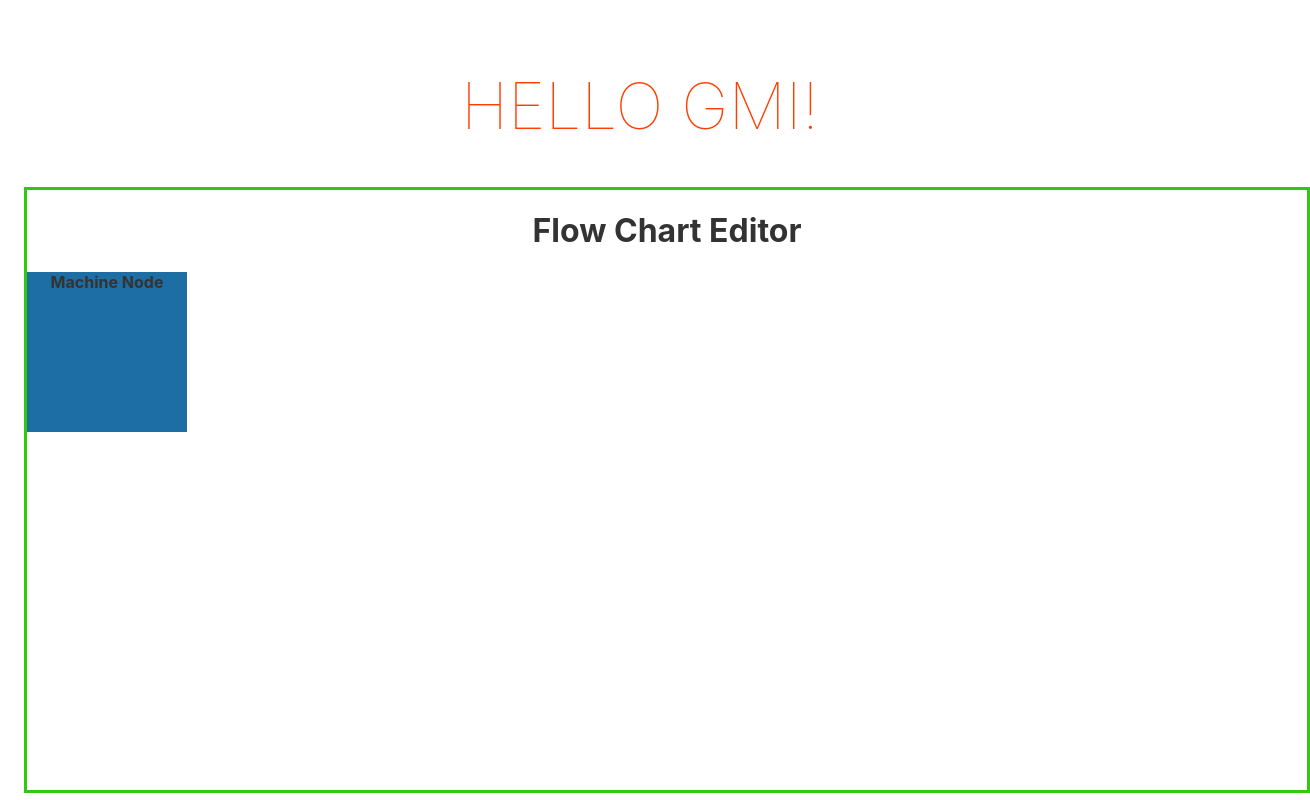
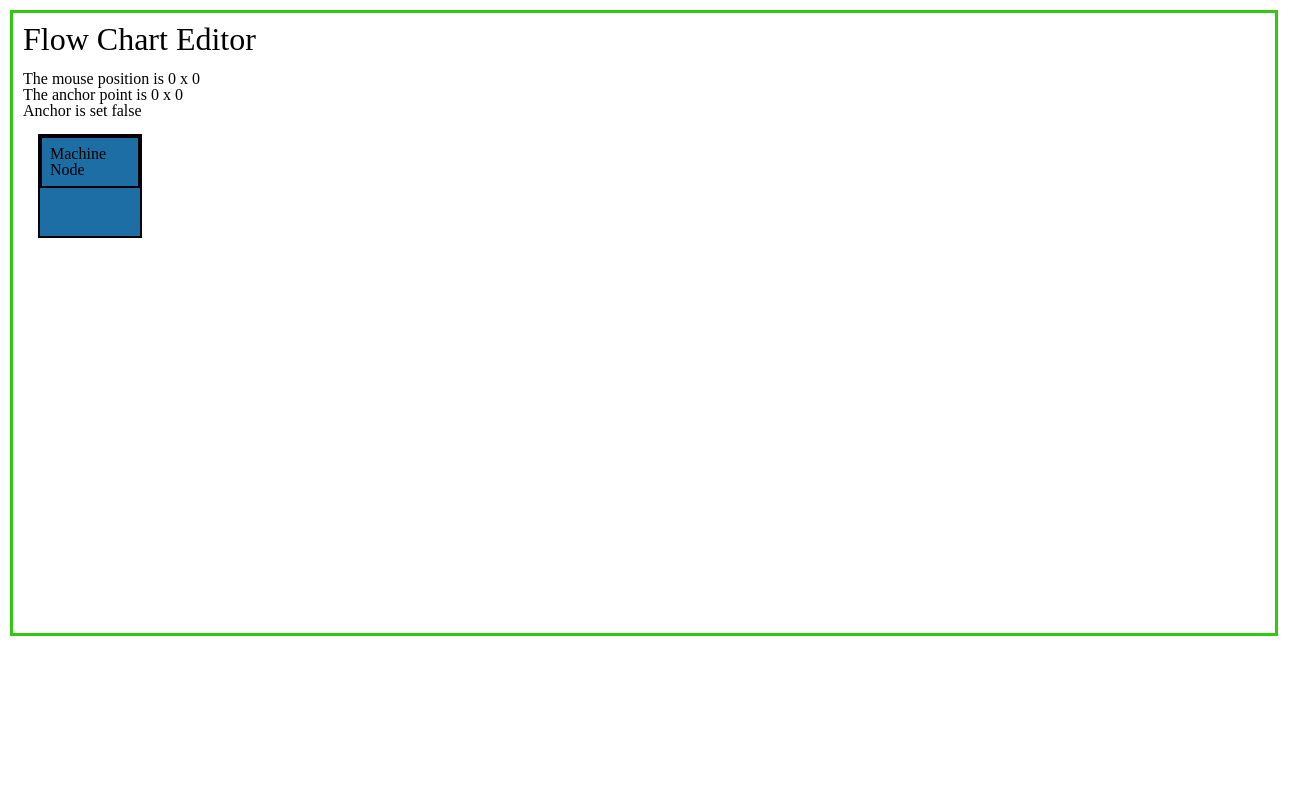
Before and after one commit to natebean/svelte-flow-chart, a Svelte app: page / in a window 1280 px wide. Shown: the whole page, 1310 px wide, since content can reach past the window. Built offline with nearby package versions, Linux system fonts and the light colour scheme.

Commit message:
working connector drawing
Author:    Nathan Bean <natebean@hey.com>

```diff
--- a/public/global.css
+++ b/public/global.css
@@ -1,63 +1,129 @@
-html, body {
-	position: relative;
-	width: 100%;
-	height: 100%;
+html,
+body,
+div,
+span,
+applet,
+object,
+iframe,
+h1,
+h2,
+h3,
+h4,
+h5,
+h6,
+p,
+blockquote,
+pre,
+a,
+abbr,
+acronym,
+address,
+big,
+cite,
+code,
+del,
+dfn,
+em,
+img,
+ins,
+kbd,
+q,
+s,
+samp,
+small,
+strike,
+strong,
+sub,
+sup,
+tt,
+var,
+b,
+u,
+i,
+center,
+dl,
+dt,
+dd,
+ol,
+ul,
+li,
+fieldset,
+form,
+label,
+legend,
+table,
+caption,
+tbody,
+tfoot,
+thead,
+tr,
+th,
+td,
+article,
+aside,
+canvas,
+details,
+embed,
+figure,
+figcaption,
+footer,
+header,
+hgroup,
+menu,
+nav,
+output,
+ruby,
+section,
+summary,
+time,
+mark,
+audio,
+video {
+	margin: 0;
+	padding: 0;
+	border: 0;
+	font-size: 100%;
+	font: inherit;
+	vertical-align: baseline;
+}
+
+article,
+aside,
+details,
+figcaption,
+figure,
+footer,
+header,
+hgroup,
+menu,
+nav,
+section {
+	display: block;
 }
 
 body {
-	color: #333;
-	margin: 0;
-	padding: 8px;
-	box-sizing: border-box;
-	font-family: -apple-system, BlinkMacSystemFont, "Segoe UI", Roboto, Oxygen-Sans, Ubuntu, Cantarell, "Helvetica Neue", sans-serif;
+	line-height: 1;
 }
 
-a {
-	color: rgb(0,100,200);
-	text-decoration: none;
+ol,
+ul {
+	list-style: none;
 }
 
-a:hover {
-	text-decoration: underline;
+blockquote,
+q {
+	quotes: none;
 }
 
-a:visited {
-	color: rgb(0,80,160);
+blockquote:before,
+blockquote:after,
+q:before,
+q:after {
+	content: '';
+	content: none;
 }
 
-label {
-	display: block;
+table {
+	border-collapse: collapse;
+	border-spacing: 0;
 }
-
-input, button, select, textarea {
-	font-family: inherit;
-	font-size: inherit;
-	-webkit-padding: 0.4em 0;
-	padding: 0.4em;
-	margin: 0 0 0.5em 0;
-	box-sizing: border-box;
-	border: 1px solid #ccc;
-	border-radius: 2px;
-}
-
-input:disabled {
-	color: #ccc;
-}
-
-button {
-	color: #333;
-	background-color: #f4f4f4;
-	outline: none;
-}
-
-button:disabled {
-	color: #999;
-}
-
-button:not(:disabled):active {
-	background-color: #ddd;
-}
-
-button:focus {
-	border-color: #666;
-}
--- /dev/null
+++ b/reference/App mouse sample.svelte
@@ -0,0 +1,19 @@
+<script>
+	let m = { x: 0, y: 0 };
+
+	function handleMousemove(event) {
+		m.x = event.clientX;
+		m.y = event.clientY;
+	}
+</script>
+
+<div on:mousemove={handleMousemove}>
+	The mouse position is {m.x} x {m.y}
+</div>
+
+<style>
+	div {
+		width: 100%;
+		height: 100%;
+	}
+</style>
--- /dev/null
+++ b/reference/global copy.css
@@ -0,0 +1,67 @@
+html,
+body {
+	position: relative;
+	width: 100%;
+	height: 100%;
+}
+
+body {
+	color: #333;
+	margin: 0;
+	padding: 8px;
+	box-sizing: border-box;
+	font-family: -apple-system, BlinkMacSystemFont, "Segoe UI", Roboto, Oxygen-Sans, Ubuntu, Cantarell, "Helvetica Neue", sans-serif;
+}
+
+a {
+	color: rgb(0, 100, 200);
+	text-decoration: none;
+}
+
+a:hover {
+	text-decoration: underline;
+}
+
+a:visited {
+	color: rgb(0, 80, 160);
+}
+
+label {
+	display: block;
+}
+
+input,
+button,
+select,
+textarea {
+	font-family: inherit;
+	font-size: inherit;
+	-webkit-padding: 0.4em 0;
+	padding: 0.4em;
+	margin: 0 0 0.5em 0;
+	box-sizing: border-box;
+	border: 1px solid #ccc;
+	border-radius: 2px;
+}
+
+input:disabled {
+	color: #ccc;
+}
+
+button {
+	color: #333;
+	background-color: #f4f4f4;
+	outline: none;
+}
+
+button:disabled {
+	color: #999;
+}
+
+button:not(:disabled):active {
+	background-color: #ddd;
+}
+
+button:focus {
+	border-color: #666;
+}
--- a/src/App.svelte
+++ b/src/App.svelte
@@ -1,31 +1,10 @@
 <script>
 	import FlowChartEditor from "./FlowChartEditor.svelte";
-	export let name;
 </script>
 
 <main>
-	<h1>Hello {name}!</h1>
 	<FlowChartEditor />
 </main>
 
 <style>
-	main {
-		text-align: center;
-		padding: 1em;
-		max-width: 240px;
-		margin: 0 auto;
-	}
-
-	h1 {
-		color: #ff3e00;
-		text-transform: uppercase;
-		font-size: 4em;
-		font-weight: 100;
-	}
-
-	@media (min-width: 640px) {
-		main {
-			max-width: none;
-		}
-	}
 </style>
--- /dev/null
+++ b/src/Connector.svelte
@@ -0,0 +1,48 @@
+<script>
+    import { onMount } from "svelte";
+
+    export let anchor = { x: 10, y: 10 };
+    export let endPoint = { x: 20, y: 20 };
+    export let id = "";
+
+    let offsetLeft = 0;
+    let offsetTop = 0;
+
+    let svgDiv;
+
+    onMount(() => {
+        // console.log("bounding ", svgDiv.getBoundingClientRect());
+        let rect = svgDiv.getBoundingClientRect();
+        offsetTop = rect.y;
+        offsetLeft = rect.x;
+    });
+    // $: console.log("anchor ", anchor, anchorSet);
+    // $: console.log("offsets ", offsetTop, offsetLeft);
+    $: console.log("Connector ID ", id);
+    $: path =
+        "M" +
+        (anchor.x - offsetLeft) +
+        " " +
+        (anchor.y - offsetTop) +
+        " L" +
+        (endPoint.x - offsetLeft) +
+        " " +
+        (endPoint.y - offsetTop);
+</script>
+
+<div bind:this={svgDiv}>
+    <svg width="100%" height="100%" xmlns="http://www.w3.org/2000/svg">
+        <path d={path} stroke="cornflowerblue" stroke-width="1px" />
+    </svg>
+</div>
+
+<style>
+    svg {
+        position: absolute;
+        height: 97%;
+        width: 97%;
+    }
+    div {
+        z-index: 100;
+    }
+</style>
--- a/src/FlowChartEditor.svelte
+++ b/src/FlowChartEditor.svelte
@@ -1,17 +1,81 @@
 <script>
     import MachineNode from "./MachineNode.svelte";
+    import Connector from "./Connector.svelte";
+    let m = { x: 0, y: 0 };
+    let startingAnchorPoint = { x: 0, y: 0 };
+    let startingAnchorPointSet = false;
+
+    let connectorList = [];
+
+    $: if (startingAnchorPoint.x > 0 && startingAnchorPoint.y > 0) {
+        startingAnchorPointSet = true;
+    } else {
+        startingAnchorPointSet = false;
+    }
+
+    function handleMousemove(event) {
+        m = { x: event.clientX, y: event.clientY };
+    }
+
+    function handleDown(e) {
+        console.log("down", e);
+        startingAnchorPoint = { x: e.clientX, y: e.clientY };
+    }
+    function handleUp(e) {
+        console.log("up", e);
+        if (startingAnchorPointSet) {
+            console.log("line finished");
+            connectorCreated(startingAnchorPoint, m);
+        }
+        startingAnchorPoint = { x: 0, y: 0 };
+    }
+
+    function connectorCreated(s, e) {
+        connectorList = [...connectorList, { start: s, end: e, id: uuidv4() }];
+        console.log("con ", connectorList);
+    }
+
+    function uuidv4() {
+        return ([1e7] + -1e3 + -4e3 + -8e3 + -1e11).replace(/[018]/g, (c) =>
+            (
+                c ^
+                (crypto.getRandomValues(new Uint8Array(1))[0] & (15 >> (c / 4)))
+            ).toString(16)
+        );
+    }
 </script>
 
-<div class="flow-chart-editor">
+<div
+    class="flow-chart-editor"
+    on:mousemove={handleMousemove}
+    on:mousedown={handleDown}
+    on:mouseup={handleUp}
+>
     <h1>Flow Chart Editor</h1>
+    The mouse position is {m.x} x {m.y}<br />
+    The anchor point is {startingAnchorPoint.x} x {startingAnchorPoint.y} <br />
+    Anchor is set {startingAnchorPointSet}
+    {#if startingAnchorPointSet}
+        <Connector anchor={startingAnchorPoint} endPoint={m} />
+    {/if}
+    {#each connectorList as conn (conn.id)}
+        <Connector anchor={conn.start} endPoint={conn.end} id={conn.id} />
+    {/each}
     <MachineNode />
 </div>
 
 <style>
     .flow-chart-editor {
         border: 3px solid #2fc910;
-        width: 100%;
+        width: 97%;
         height: 600px;
         position: absolute;
+        padding: 10px;
+        margin: 10px;
+    }
+
+    h1 {
+        font-size: xx-large;
+        margin-bottom: 0.5em;
     }
 </style>
--- a/src/MachineNode.svelte
+++ b/src/MachineNode.svelte
@@ -1,12 +1,24 @@
+<script>
+</script>
+
 <div class="machine-node">
-    <h4>Machine Node</h4>
+    <h3>Machine Node</h3>
 </div>
 
 <style>
     .machine-node {
         background-color: #1c6ea4;
-        width: 160px;
-        height: 160px;
+        top: 15px;
+        left: 15px;
+        width: 100px;
+        height: 100px;
         position: relative;
     }
+    h3 {
+        padding: 0.5em;
+        font-size: medium;
+    }
+    * {
+        border: 2px solid #000203;
+    }
 </style>
--- a/src/main.js
+++ b/src/main.js
@@ -2,9 +2,6 @@ import App from './App.svelte';
 
 const app = new App({
 	target: document.body,
-	props: {
-		name: 'GMI'
-	}
 });
 
 export default app;
```
Also changed, not shown: reference/SVGTest.svelte (added, +31 -0 lines).
